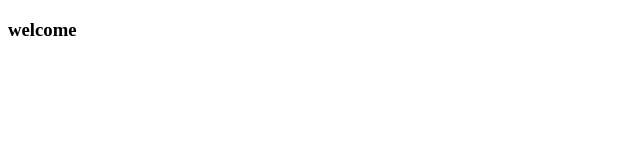
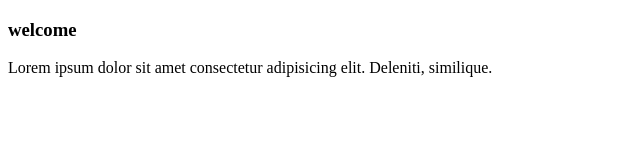
Before and after one commit to ilgiztemi/test.app, a plain HTML site: page index.html in a window 1280 px wide. Shown: the whole page, without its empty margins (0-640 px from the left). Drawn offline with Linux system fonts and the light colour scheme.

Commit message:
modified2

```diff
--- a/index.html
+++ b/index.html
@@ -6,5 +6,6 @@
 </head>
 <body>
     <h3>welcome</h3>
+    <p>Lorem ipsum dolor sit amet consectetur adipisicing elit. Deleniti, similique.</p>
 </body>
 </html>
```
